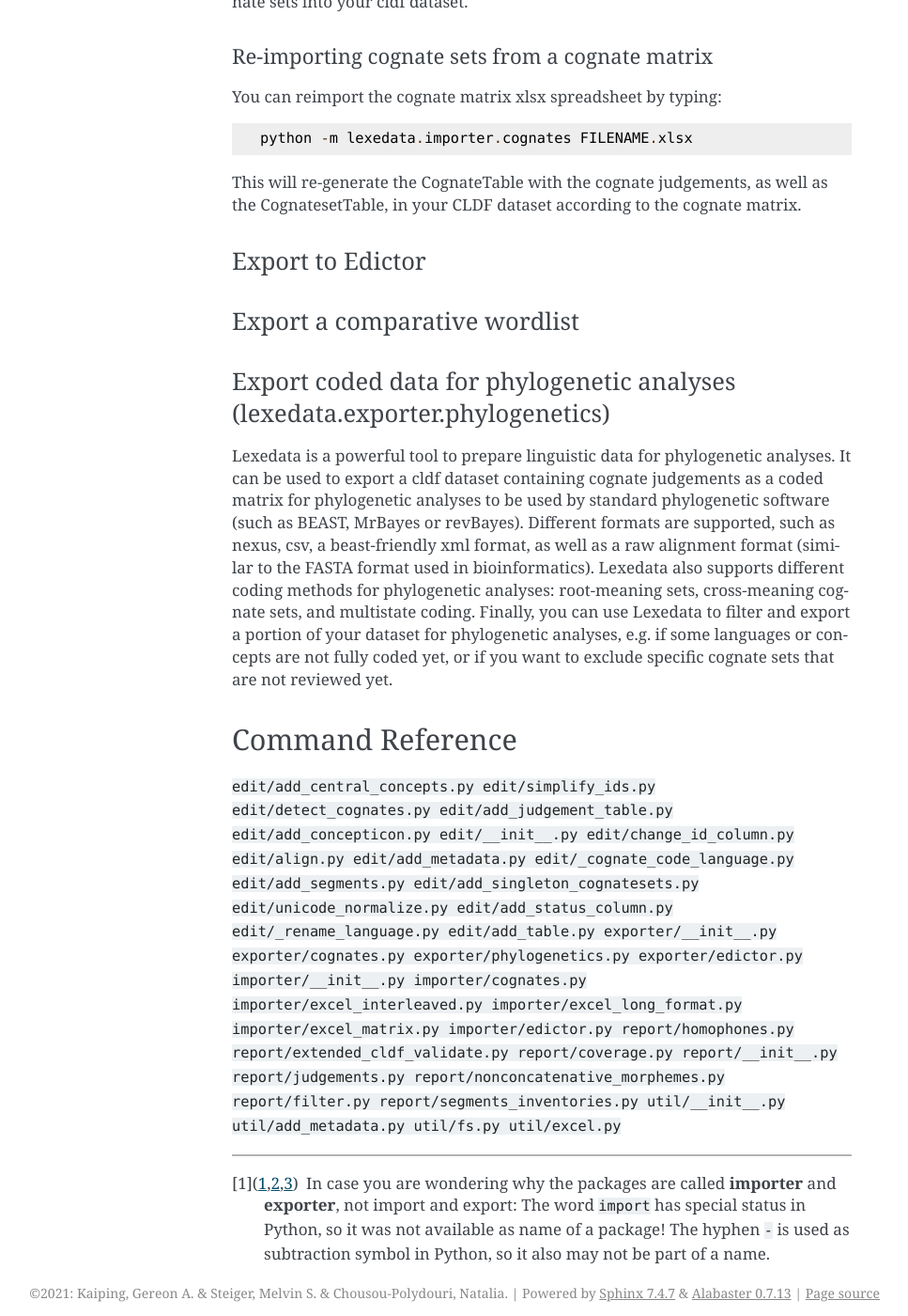
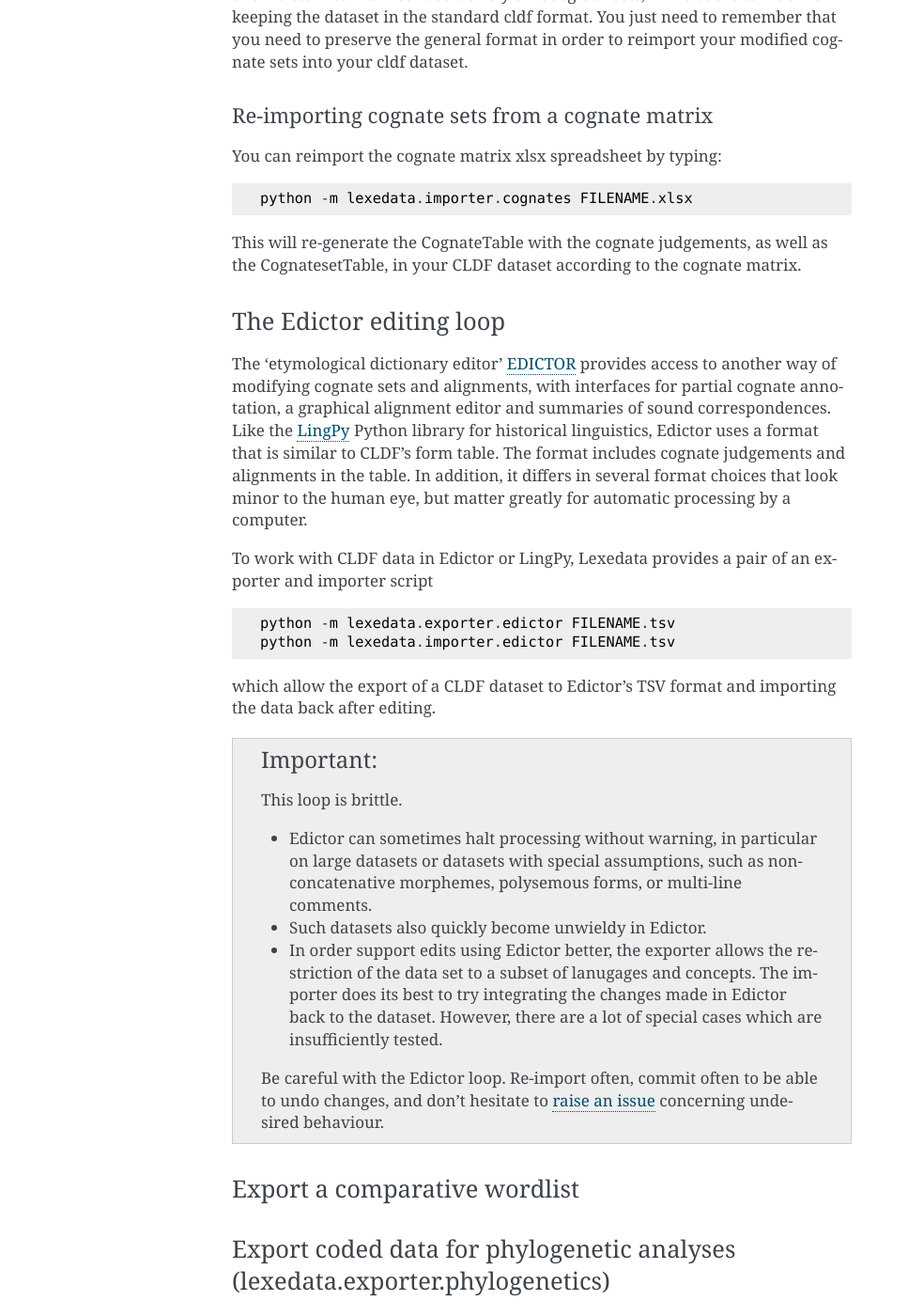
Before and after one commit to lexedata/lexedata, a Sphinx documentation site: the page built from docs/Manual.md, in a window 1280 px wide and 1400 px high, scrolled down 11959 px. Shown: the whole window at 94% size, without its empty margins (173-1140 px from the left). Built offline with Sphinx 7.4.7, drawn with Linux system fonts in a browser that asks for light colours; some of the changed text lies outside the part shown.

Commit message:
Discuss edictor

````diff
--- a/docs/Manual.md
+++ b/docs/Manual.md
@@ -176,7 +176,9 @@ It is always a good idea to validate your dataset before and after any edits to
 You can use `cldf validate METADATA_FILE` or `python -m lexedata.report.extended_cldf_validate` for a more thorough check (see also [CLDF validate](#cldf-validate)). The latter is particularly useful, because it checks a lot of additional assumptions about cognate judgements.
 
 In order to export an xlsx cognate matrix, you should type
-```python -m lexedata.exporter.cognates FILENAME.xlsx```
+```
+python -m lexedata.exporter.cognates FILENAME.xlsx
+```
 The cognate matrix will be written to an excel file with the specified name.
 There are optional arguments to sort the languages and the cognate sets in this table, as well as to assign any forms not currently in a cognate set to automatic singleton cognate sets (see command help for more information; see also: [lexedata.edit.add_singleton_cognatesets](#adding-trivial-cognate-sets-add_singleton_cognatesets)).
 
@@ -200,7 +202,36 @@ python -m lexedata.importer.cognates FILENAME.xlsx
 This will re-generate the CognateTable with the cognate judgements, as well as
 the CognatesetTable, in your CLDF dataset according to the cognate matrix.
 
-### Export to Edictor
+### The Edictor editing loop
+
+The ‘etymological dictionary editor’ [EDICTOR](https://edictor.digling.org)
+provides access to another way of modifying cognate sets and alignments, with
+interfaces for partial cognate annotation, a graphical alignment editor and
+summaries of sound correspondences. Like the [LingPy](http://lingpy.org/) Python
+library for historical linguistics, Edictor uses a format that is similar to
+CLDF's form table. The format includes cognate judgements and alignments in the
+table. In addition, it differs in several format choices that look minor to the
+human eye, but matter greatly for automatic processing by a computer.
+
+To work with CLDF data in Edictor or LingPy, Lexedata provides a pair of an exporter and importer script
+
+```
+python -m lexedata.exporter.edictor FILENAME.tsv
+python -m lexedata.importer.edictor FILENAME.tsv
+```
+
+which allow the export of a CLDF dataset to Edictor's TSV format and importing the data back after editing.
+
+```{Important}
+This loop is brittle.
+
+* Edictor can sometimes halt processing without warning, in particular on large datasets or datasets with special assumptions, such as non-concatenative morphemes, polysemous forms, or multi-line comments.
+* Such datasets also quickly become unwieldy in Edictor.
+* In order support edits using Edictor better, the exporter allows the restriction of the data set to a subset of lanugages and concepts. The importer does its best to try integrating the changes made in Edictor back to the dataset. However, there are a lot of special cases which are insufficiently tested.
+
+Be careful with the Edictor loop. Re-import often, commit often to be able to undo changes, and don't hesitate to [raise an issue](https://github.com/Anaphory/lexedata/issues/new) concerning undesired behaviour.
+```
+
 ### Export a comparative wordlist
 
 
````
Also changed, not shown: other parts of docs/Manual.md (+1 -1 lines).
